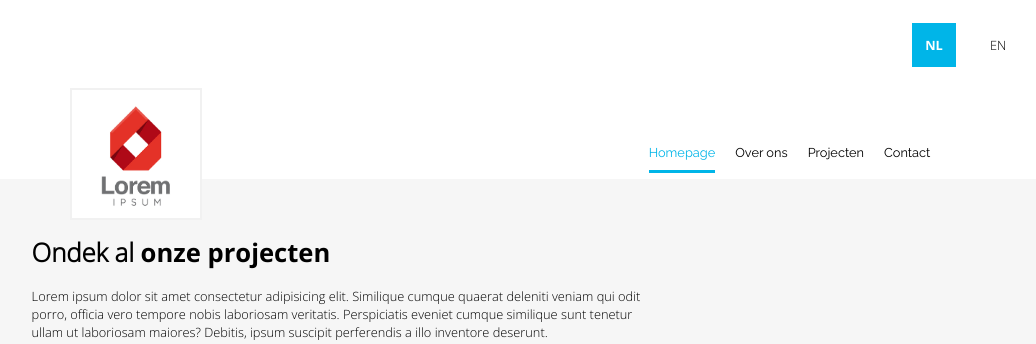
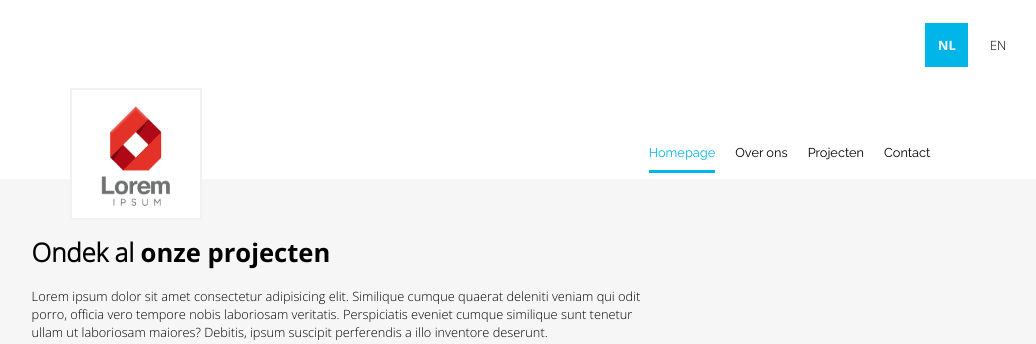
Before and after one commit to tibomelis/Opdracht1_website, a PHP site: page / in a window 1280 px wide. Shown: the top 344 px of the page, without its empty margins (122-1158 px from the left). Run offline with PHP 8.4, Linux system fonts and the light colour scheme.

Commit message:
kleine aanpassing taalknoppen

```diff
--- a/styles/desktop.css
+++ b/styles/desktop.css
@@ -228,6 +228,10 @@ footer > div:last-child > * {
     justify-content: center;
 }
 
+.lang-sel-item {
+    padding-left: 1vw;
+}
+
 .lang-sel-item > a{
     text-decoration: none;
     color: black;
```
